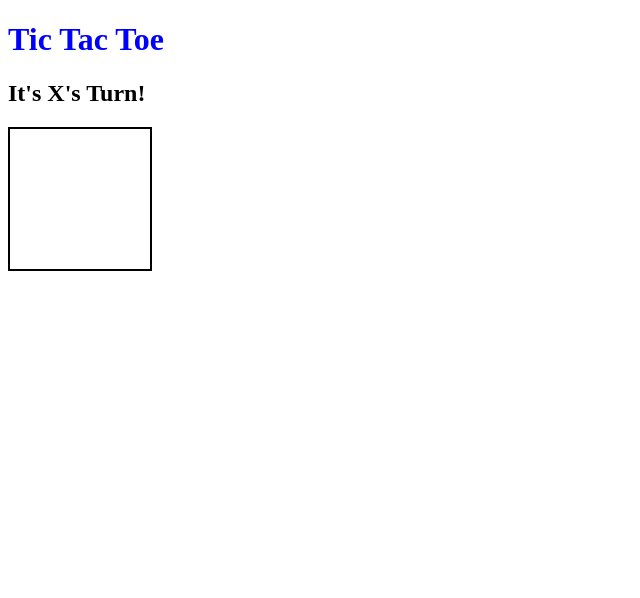
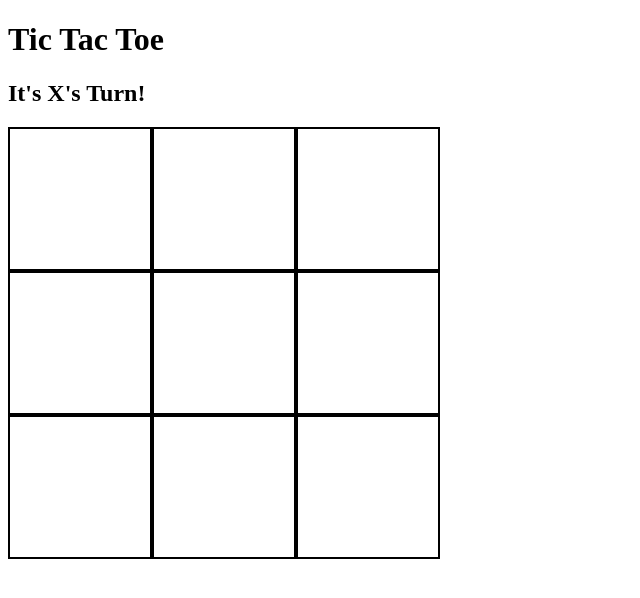
Before and after one commit to corync/t3, a plain HTML site: page index.html in a window 1280 px wide. Shown: the whole page, without its empty margins (0-640 px from the left). Drawn offline with Linux system fonts and the light colour scheme.

Commit message:
using flexbox for the board

```diff
--- a/css/style.css
+++ b/css/style.css
@@ -1,10 +1,19 @@
 
 h1{
-    color: blue
+    color: rgb(0, 0, 0)
 }
 
+#main-message{
+    color:rgb(0, 0, 0);
+}
 
-div{
+#flex-container {
+    display: flex;
+    flex-wrap: wrap;
+    width: 432px;
+}
+
+.square {
     height:140px;
     width: 140px;
     border: 2px solid black;
--- a/index.html
+++ b/index.html
@@ -9,11 +9,24 @@
     </head>
 
     <body>
-<h1> Tic Tac Toe
-</h1>
+<h1 id="main-message"> Tic Tac Toe</h1>
 
 <h2> It's X's Turn! </h2>
-<div>     </div>
+
+<div id="flex-container">
+    <div class="square">     </div>
+    <div class="square">     </div>
+    <div class="square">     </div>
+    <div class="square">     </div>
+    <div class="square">     </div>
+    <div class="square">     </div>
+    <div class="square">     </div>
+    <div class="square">     </div>
+    <div class="square">     </div>
+</div>
+
+
+
     </body>
 
 </html>
```
